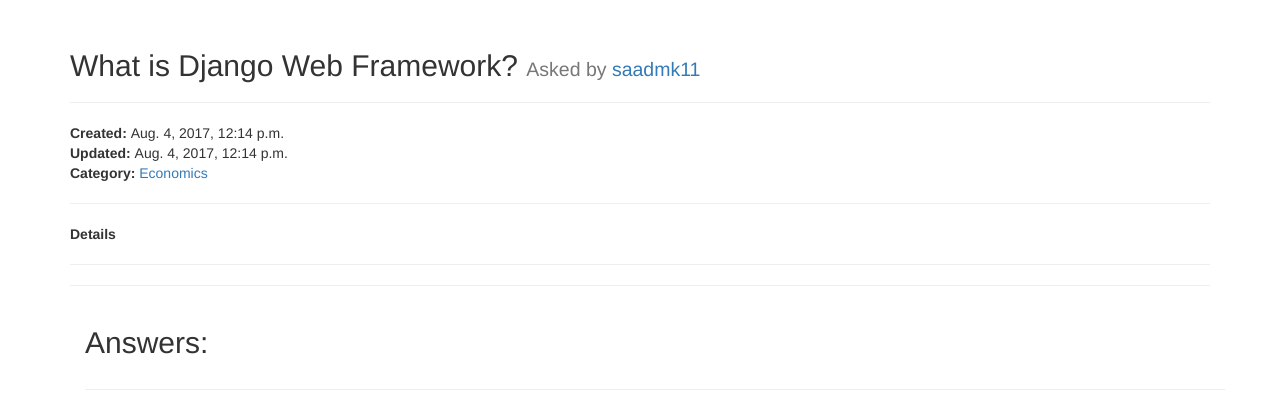
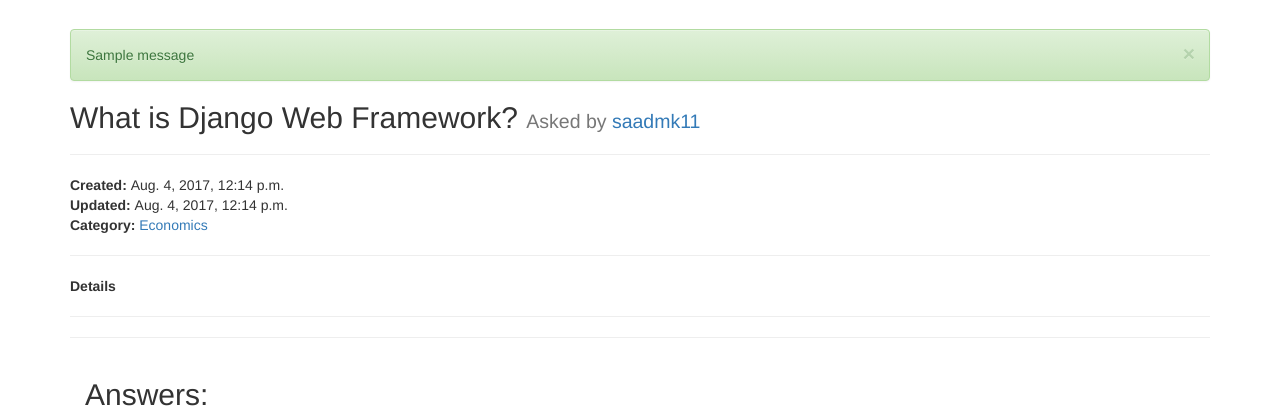
Before and after one commit to saadmk11/your-query, a Django app: a page that uses src/questions/templates/questions/question_detail.html in a window 1280 px wide. Shown: the part 51-471 px from the top of the page. Run offline with Django 3.2, Linux system fonts and the light colour scheme; data comes from the database, SQL or seed files in the repository; both versions use the stored data as it was after the commit; tables that the repository leaves empty hold one stand-in row (values such as "Sample post"); one stand-in notice (Sample message) is shown; parts of the project's set-up code (start-up, migrations or seed data) failed here and were passed over; some libraries are stand-ins or nearby versions.

Commit message:
Django messages framework implemented

```diff
--- a/src/accounts/templates/accounts/profile.html
+++ b/src/accounts/templates/accounts/profile.html
@@ -3,6 +3,7 @@
 {% block title %} Profile | {{ block.super }}{% endblock title %}
 
 {% block content %}
+{% include "core/messages.html" %}
 <hr>
 <div class="container bootstrap snippet">
     <div class="row">
--- a/src/accounts/views.py
+++ b/src/accounts/views.py
@@ -5,6 +5,7 @@
                                  logout
                                 )
 from django.contrib.auth.decorators import login_required
+from django.contrib import messages
 from django.http import Http404
 from django.shortcuts import render, redirect, get_object_or_404
 from .forms import UserLoginForm, UserRegistrationForm, UserProfileUpdateForm
@@ -80,6 +81,7 @@
             profile = form.save(commit=False)
             profile.email = email
             profile.save() # Saves the Updated Profile
+            messages.success(request, 'Profile was Updated.')
             return redirect(profile.get_absolute_url())
         context = {
                   "form": form,
--- /dev/null
+++ b/src/core/templates/core/messages.html
@@ -0,0 +1,30 @@
+<!-- {% if messages %}
+
+{% if messages.error %}
+
+<ul class="messages">
+    {% for message in messages %}
+    <div class="alert alert-success" role="alert" {% if message.tags %} class="{{ message.tags }}"{% endif %}>{{ message }}</div>
+    {% endfor %}
+</ul>
+
+{% else %}
+
+<ul class="messages">
+    {% for message in messages %}
+    <div class="alert alert-danger" role="alert" {% if message.tags %} class="{{ message.tags }}"{% endif %}>{{ message }}</div>
+    {% endfor %}
+</ul>
+
+{% endif %}
+
+{% endif %} -->
+
+{% for message in messages %}
+  <div class="alert {{ message.tags }} alert-dismissible" role="alert">
+    <button type="button" class="close" data-dismiss="alert" aria-label="Close">
+      <span aria-hidden="true">&times;</span>
+    </button>
+    {{ message }}
+  </div>
+{% endfor %}
--- a/src/questions/templates/questions/question_detail.html
+++ b/src/questions/templates/questions/question_detail.html
@@ -3,7 +3,7 @@
 {% block title %} Question Details | {{ block.super }}{% endblock title %}
 
 {% block content %}
-
+{% include "core/messages.html" %}
 <h2>{{ question.qus }}
 <small>Asked by <a href="{{question.user.get_absolute_url}}">{{ question.user.username }}</a></small>
 {% if request.user == question.user %}
--- a/src/questions/views.py
+++ b/src/questions/views.py
@@ -1,6 +1,7 @@
 # -*- coding: utf-8 -*-
 from __future__ import unicode_literals
 from django.contrib.auth.decorators import login_required
+from django.contrib import messages
 from django.core.paginator import Paginator, EmptyPage, PageNotAnInteger
 from django.db.models import Q
 from django.http import Http404
@@ -46,6 +47,7 @@
             answer.user = request.user
             answer.question = question
             answer.save()
+            messages.success(request, 'Answer was Posted.')
             form = AnswerForm()
         context = { "question": question,
                     "form": form,
@@ -61,6 +63,7 @@
         question = form.save(commit=False)
         question.user = request.user
         question.save()
+        messages.success(request, 'Question was Posted.')
         return redirect(question.get_absolute_url())
     context = { "form": form,
                 "title": "Ask Question"
@@ -79,6 +82,7 @@
             question = form.save(commit=False)
             question.user = request.user
             question.save()
+            messages.success(request, 'Question was Updated.')
             return redirect(question.get_absolute_url())
         context = { "form": form,
                     "title": "Edit Question"
@@ -96,6 +100,7 @@
             raise Http404
         else:
             question.delete()
+            messages.error(request, 'Question was Deleted.')
             return redirect(request.user.get_absolute_url())
 
 
@@ -112,6 +117,7 @@
             answer.user = request.user
             answer.question = question
             answer.save()
+            messages.success(request, 'Answer was Updated.')
             return redirect(question.get_absolute_url())
         context = { "form": form,
                     "title": "Update Answer"
@@ -130,6 +136,7 @@
             raise Http404
         else:
             answer.delete()
+            messages.error(request, 'Answer was Deleted.')
             return redirect(question.get_absolute_url())
 
 
--- a/src/yourquery/settings.py
+++ b/src/yourquery/settings.py
@@ -11,6 +11,7 @@
 """
 
 import os
+from django.contrib.messages import constants as messages
 
 # Build paths inside the project like this: os.path.join(BASE_DIR, ...)
 BASE_DIR = os.path.dirname(os.path.dirname(os.path.abspath(__file__)))
@@ -151,3 +152,8 @@
 EMAIL_HOST_PASSWORD = ''
 EMAIL_USE_TLS = False
 EMAIL_PORT = 1025
+
+MESSAGE_TAGS = {
+    messages.SUCCESS: 'alert-success',
+    messages.ERROR: 'alert-danger',
+}
```
Also changed, not shown: src/db.sqlite3.
